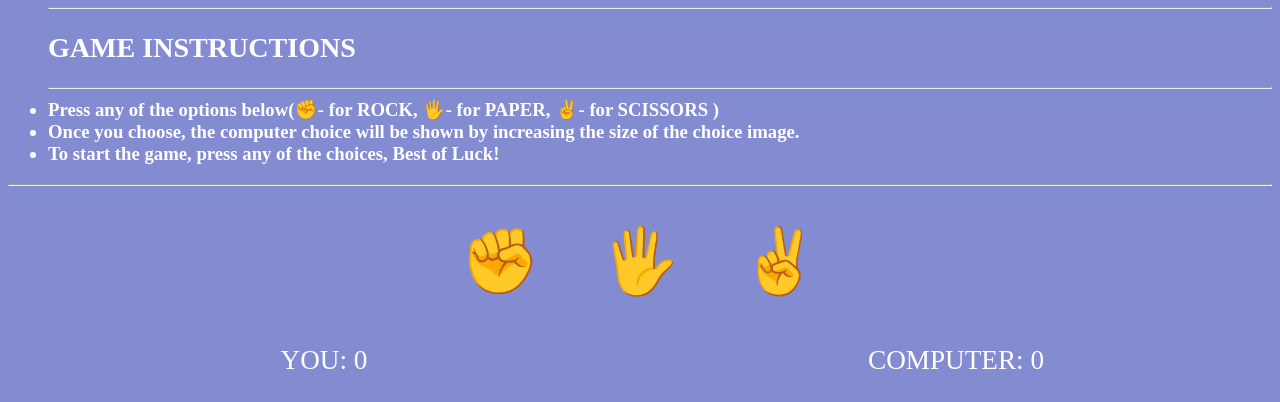
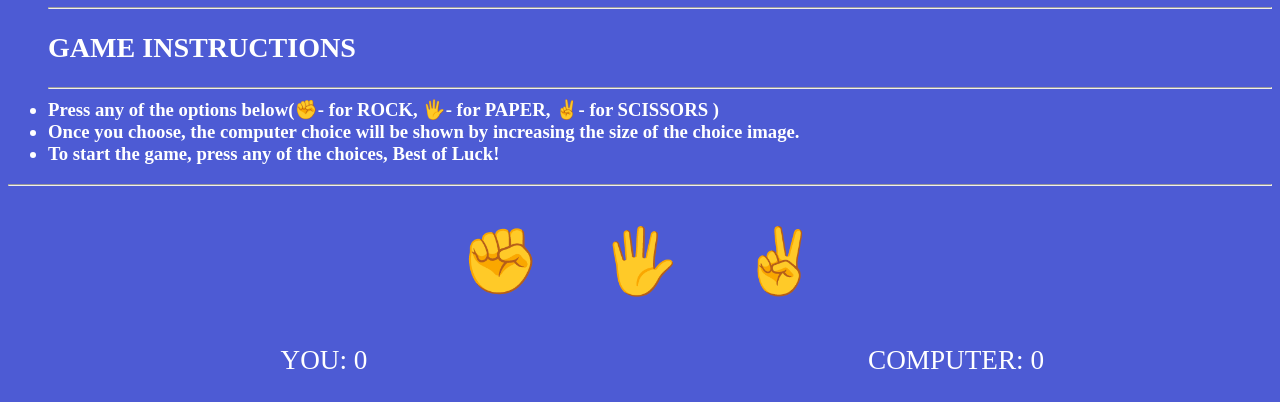
Before and after one commit to chapranj/RockPaperScissorsPc, a plain HTML site: page index.html in a window 1280 px wide. Shown: the part 147-549 px from the top of the page. Drawn offline with Linux system fonts and the light colour scheme.

Commit message:
Changed the bg color to dark blue

```diff
--- a/style.css
+++ b/style.css
@@ -1,5 +1,5 @@
 body{
-    background-color:rgba(120, 129, 205, 0.91);
+    background-color:rgba(60, 75, 208, 0.91);
     color: white;
 
 }
```
